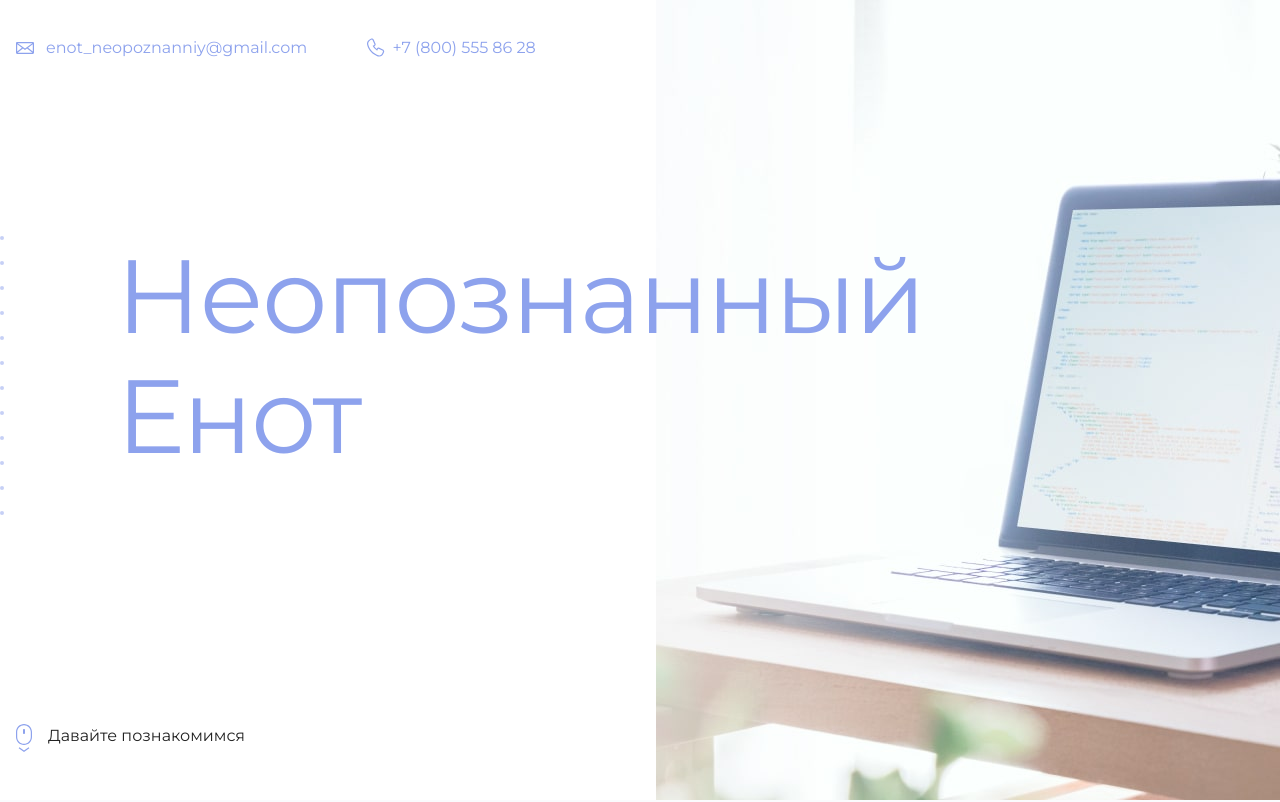
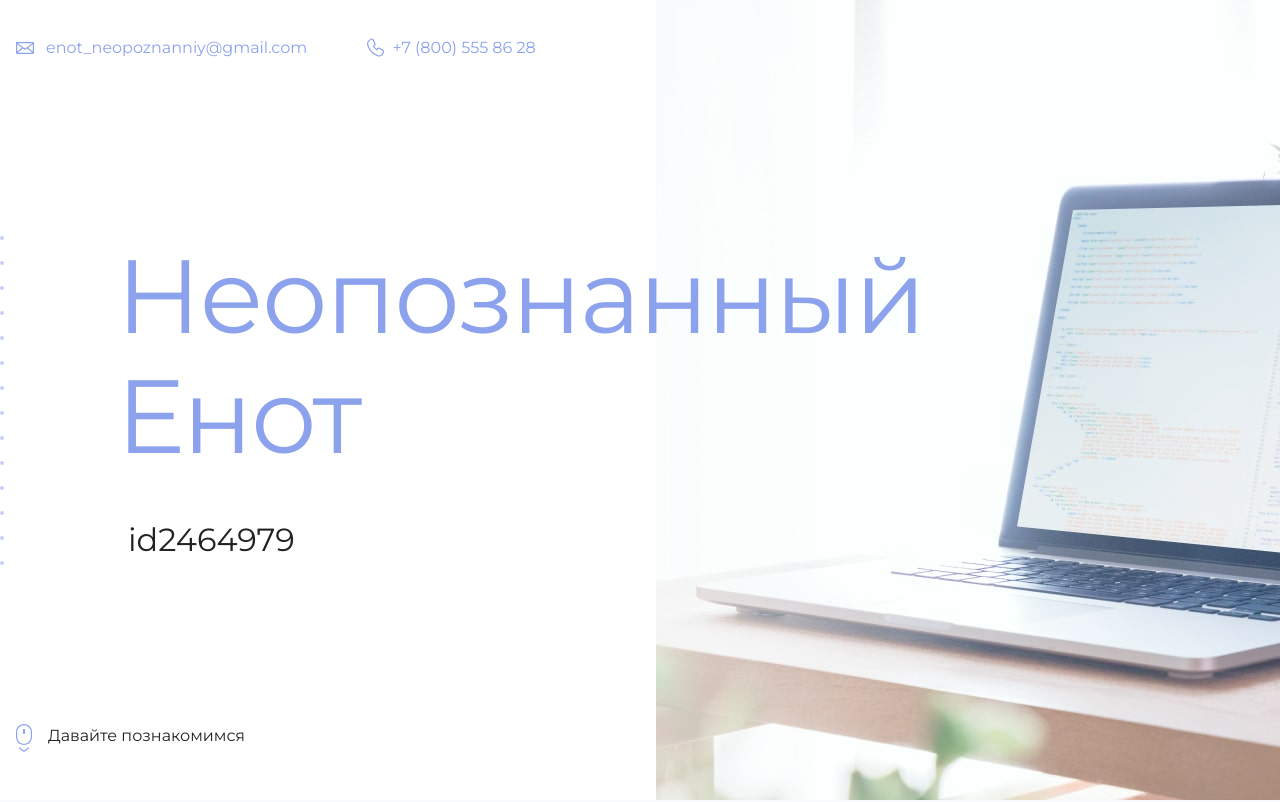
Before and after one commit to K-vikki/example, a plain HTML site: page index.html in a window 1280 px wide. Shown: the top 802 px of the page. Drawn offline with Linux system fonts and the light colour scheme.

Commit message:
Update index.html

```diff
--- a/index.html
+++ b/index.html
@@ -19,7 +19,7 @@
       <section class="hero-image">
         <div class="container">
           <h1 class="heading">Неопознанный Енот</h1>
-          <p><!-- Тут ваш id на сайте Академии --></p>
+          <p>id2464979</p>
         </div>
       </section>
 
```
